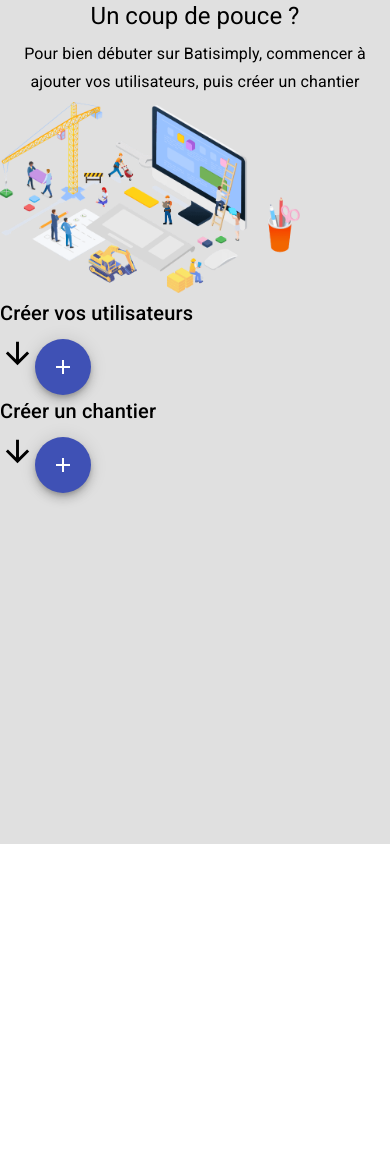
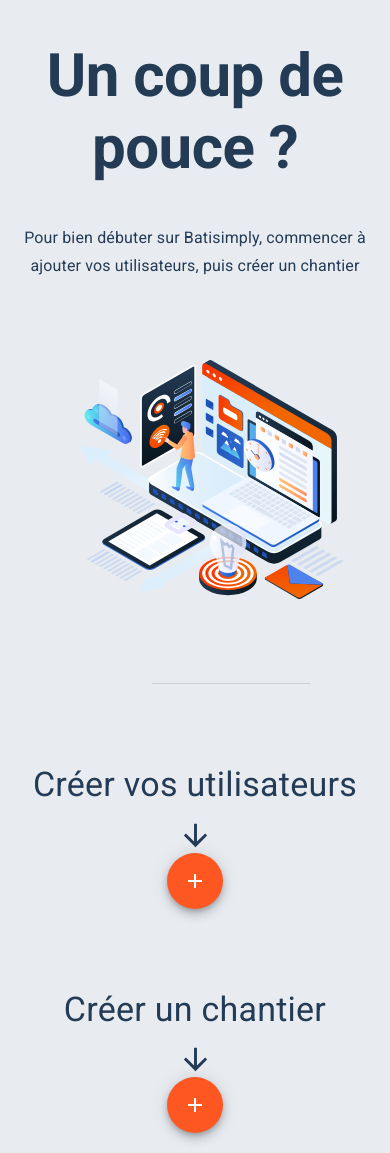
Before and after one commit to darksh3ll/app-test, a React (Create React App) app: page / in a window 390 px wide. Before the commit the page ends 844 px from the top, so only its background shows below. Built offline with nearby package versions, Linux system fonts and the light colour scheme.

Commit message:
feat:(#)(App) : integration Grid responsive

```diff
--- a/src/pages/App/App.js
+++ b/src/pages/App/App.js
@@ -1,55 +1,113 @@
-import React from 'react';
+import React from 'react'
 import { makeStyles } from '@material-ui/core/styles';
 import AddButton from '../../components/AddButton'
 import Typography from '@material-ui/core/Typography';
-import { grey } from '@material-ui/core/colors';
 import ArrowDownwardIcon from '@material-ui/icons/ArrowDownward';
-import logo from '../../assets/logo.png'
+import {ThemeProvider} from '@material-ui/core/styles'
+import theme from '../../themes/base'
+import logo from '../../assets/image-acceuil.svg'
+import Grid from '@material-ui/core/Grid';
+import { Box } from '@material-ui/core'
+import Divider from '@material-ui/core/Divider';
 import Paper from '@material-ui/core/Paper';
-import Grid from '@material-ui/core/Grid';
+import Modal from '@material-ui/core/Modal';
+import useToogle from '../../hooks/useToogle'
 
 const useStyles = makeStyles((theme) => ({
   root: {
-    backgroundColor:grey[300],
+    backgroundColor:"#e8ecf1",
     minHeight:'100vh',
+    filter: (props) => (props.toogle ? `blur(4px)`:null),
   },
-  paper: {
-    padding: theme.spacing(2),
-    textAlign: 'center',
-    color: theme.palette.text.secondary,
+  wrapper:{
+    minHeight:"250px"
   },
+  wrapper1:{
+    display:"flex",
+    flexDirection:'column',
+    alignItems:'center',
+    justifyContent:"space-around"
+  },
+  contentModal:{
+    backgroundColor:'white',
+    width:'60%',
+    height:'60%',
+    display:'flex',
+    justifyContent:'center',
+    alignItems:'center'
+  }
 }));
 
 function App() {
-  const classes = useStyles();
+  const [toogle,setToogle] = useToogle()
+  const classes = useStyles({toogle});
   return (
+    <ThemeProvider theme={theme}>
+      <>
+        <Modal
+          style={{display:'flex',alignItems:'center',justifyContent:'center'}}
+          open={toogle}
+          onClose={setToogle}
+          aria-labelledby="simple-modal-title"
+          aria-describedby="simple-modal-description"
+        >
+          <Paper className={classes.contentModal}>
+            <Typography align="center" variant="h1" >
+              Hello
+            </Typography>
+          </Paper>
+
+        </Modal>
+
 
       <div className={classes.root}>
 
-      <Typography align="center" variant="h5" gutterBottom>
+        <Box p={5}>
+          <Typography align="center" variant="h2" >
             Un coup de pouce ?
           </Typography>
+        </Box>
 
-      <Typography align="center" variant="subtitle1" gutterBottom>
+       <Typography color="secondary" align="center" variant="subtitle1">
            Pour bien débuter sur Batisimply, commencer à ajouter vos utilisateurs, puis créer un chantier
         </Typography>
 
-      <img src={logo} width="300" height="auto" alt=""/>
+        <Box m={10} align="center">
+          <img src={logo} alt="#"/>
+        </Box>
 
-      <Typography  variant="h6" gutterBottom>
-        Créer vos utilisateurs
-      </Typography>
-        <ArrowDownwardIcon fontSize="large"/>
-      <AddButton />
+        <Box m={10}>
+          <Divider orientation="horizontal" variant="inset" />
+        </Box>
+         <Grid container className={classes.wrapper} spacing={5}>
+           <Grid className={classes.wrapper1} item xs={12} sm={5}>
+             <Children onclick={setToogle} title=" Créer vos utilisateurs"/>
+           </Grid>
 
-      <Typography  variant="h6" gutterBottom>
-        Créer un chantier
-      </Typography>
-      <ArrowDownwardIcon fontSize="large"/>
-      <AddButton/>
+            <Grid item xs={12} sm={2} >
+              <Divider orientation="vertical" variant="inset" />
+            </Grid>
+
+            <Grid className={classes.wrapper1}  item xs={12} sm={5} >
+              <Children onclick={setToogle} title=" Créer un chantier"/>
+            </Grid>
+         </Grid>
       </div>
+      </>
+
+    </ThemeProvider>
 
   );
 }
 
+const Children = ({title,onclick}) => (
+  <>
+    <Typography align="center" color="secondary"  variant="h4" gutterBottom>
+      {title}
+    </Typography>
+    <ArrowDownwardIcon color="secondary" fontSize="large"/>
+    <AddButton onclick={onclick} />
+  </>
+)
+
 export default App;
```
Lines whose indentation alone changed are shown as unchanged.
